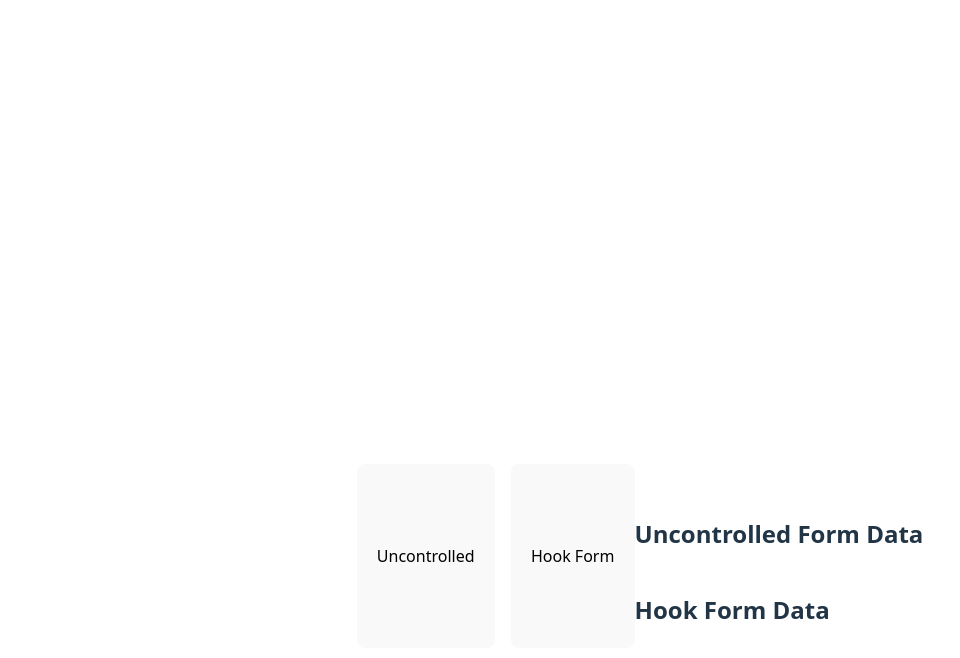
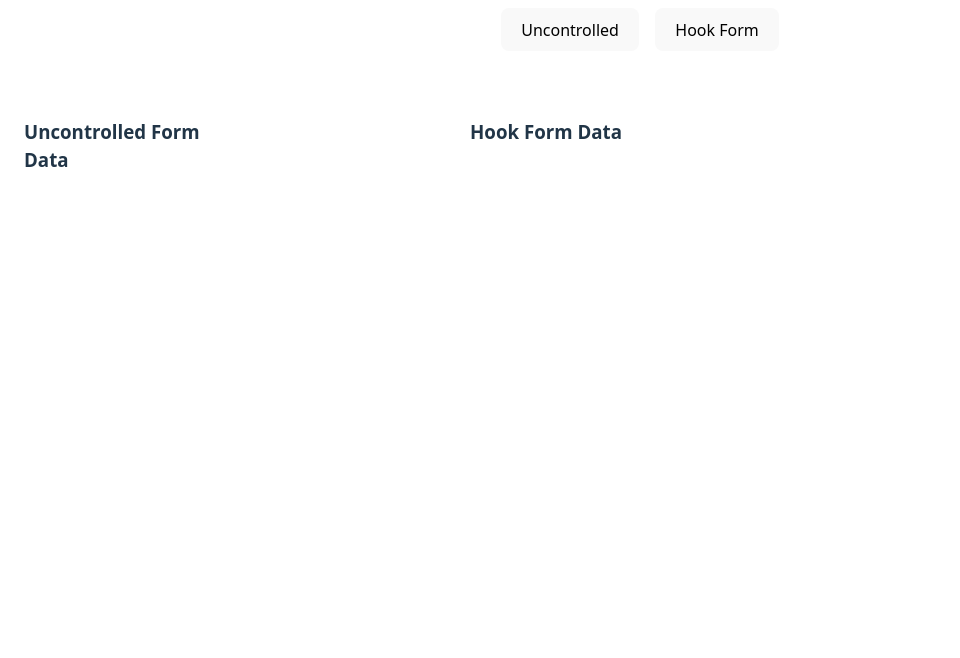
Before and after one commit to Ulistonee/rsschool-react, a React (Vite) app in the folder my-app/: page / in a window 1280 px wide. Shown: the top 658 px of the page, without its empty margins (0-960 px from the left). Built offline with nearby package versions, Linux system fonts and the light colour scheme.

Commit message:
feat: add design for tiles

```diff
--- a/my-app/src/index.css
+++ b/my-app/src/index.css
@@ -20,15 +20,6 @@ a {
 }
 a:hover {
   color: #535bf2;
-}
-
-body {
-  display: flex;
-  min-width: 320px;
-  min-height: 80vh;
-    justify-content: center;
-    align-items: end;
-    padding-bottom: 30px;
 }
 
 h1 {
--- a/my-app/src/pages/main-page/main-page.module.css
+++ b/my-app/src/pages/main-page/main-page.module.css
@@ -1,25 +1,34 @@
 .container {
     display: flex;
     justify-content: center;
+    flex-direction: column;
 }
 
 .buttonContainer {
     display: flex;
     gap: 1rem;
+    justify-content: center;
 }
 
 .tiles {
     margin-top: 2rem;
+    display: flex;
+    gap: 1rem;
+}
+
+.tilesHeading {
+    padding: 1rem;
+    width: 200px;
 }
 
 .tilesGrid {
     display: grid;
     grid-template-columns: repeat(auto-fill, minmax(180px, 1fr));
     gap: 1rem;
+    border: 1px solid white;
+    border-radius: 8px;
 }
 
 .tile {
     padding: 1rem;
-    border-radius: 8px;
-    box-shadow: 0 2px 4px rgba(0,0,0,0.1);
 }
--- a/my-app/src/pages/main-page/main-page.tsx
+++ b/my-app/src/pages/main-page/main-page.tsx
@@ -22,7 +22,7 @@ export const MainPage = () => {
   };
 
   return (
-    <main className={styles.container}>
+    <main>
         <section className={styles.buttonContainer}>
           <button onClick={() => openModal('uncontrolled')}>{messages.buttons.unconrolled}</button>
           <button onClick={() => openModal('hook')}>{messages.buttons.hookForm}</button>
@@ -32,7 +32,7 @@ export const MainPage = () => {
           </Modal>
         </section>
         <section className={styles.tiles}>
-        <h2>Uncontrolled Form Data</h2>
+          <h3 className={styles.tilesHeading}>Uncontrolled Form Data</h3>
           <div className={styles.tilesGrid}>
             {uncontrolledData.map((item, i) => (
               <div key={i} className={styles.tile}>
@@ -42,7 +42,7 @@ export const MainPage = () => {
             ))}
           </div>
 
-        <h2>Hook Form Data</h2>
+          <h3 className={styles.tilesHeading}>Hook Form Data</h3>
           <div className={styles.tilesGrid}>
             {hookData.map((item, i) => (
               <div key={i} className={styles.tile}>
```
Lines whose indentation alone changed are shown as unchanged.
